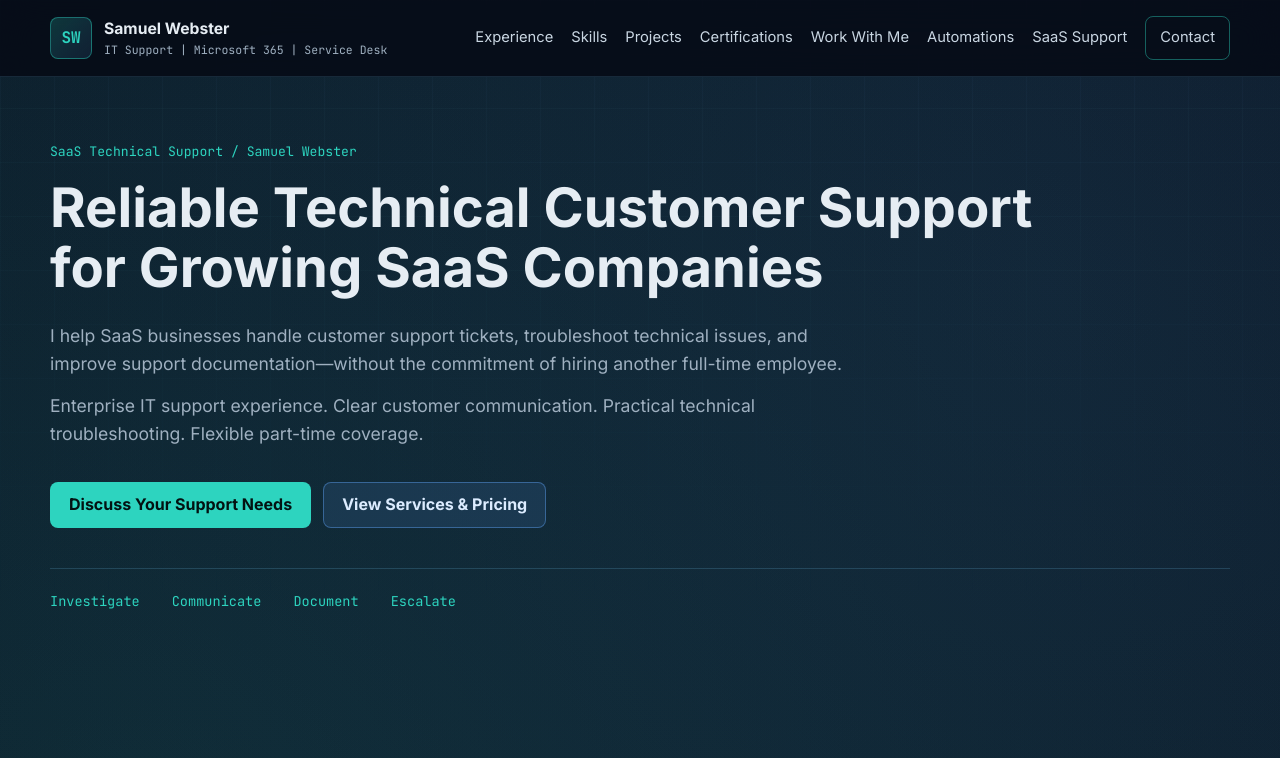
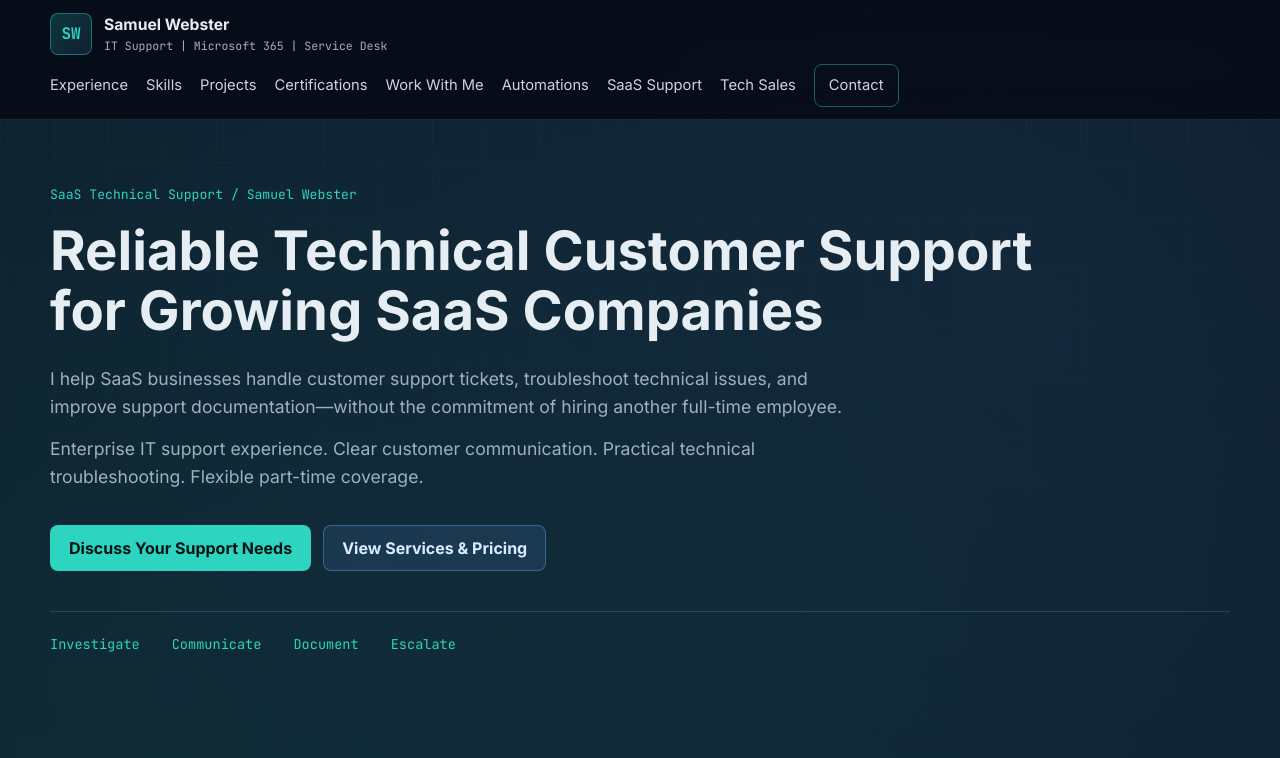
Before and after one commit to samthecyberguy/Samuel-Webster-Website-, a plain HTML site: page saas-support/index.html in a window 1280 px wide. Shown: the top 758 px of the page. Drawn offline with Linux system fonts and the light colour scheme.

Commit message:
Add files via upload

```diff
--- a/saas-support/index.html
+++ b/saas-support/index.html
@@ -39,6 +39,7 @@
         <a href="../index.html#work-with-me">Work With Me</a>
         <a href="../apiary/index.html">Automations</a>
         <a href="index.html" aria-current="page">SaaS Support</a>
+        <a href="../sales/index.html">Tech Sales</a>
         <a class="nav-contact" href="#contact">Contact</a>
       </div>
     </nav>
```
